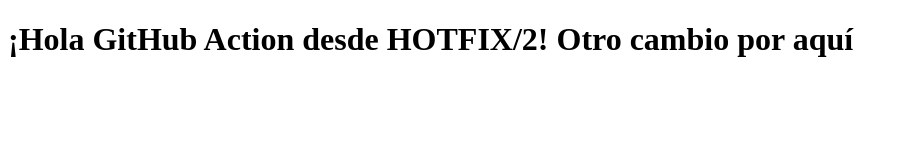
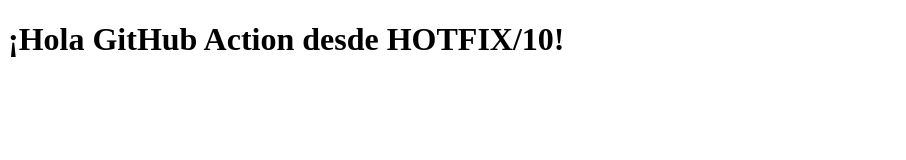
Before and after one commit to LeoAC0/hello-world-typescript_actions, a website: page index.html in a window 1280 px wide. Shown: the whole page, without its empty margins (0-906 px from the left). Drawn offline with Linux system fonts and the light colour scheme.

Commit message:
Cambio desde hotfix/10

```diff
--- a/index.html
+++ b/index.html
@@ -6,6 +6,6 @@
     <title>Test</title>
 </head>
 <body>
-    <h1>¡Hola GitHub Action desde HOTFIX/2! Otro cambio por aquí</h1>
+    <h1>¡Hola GitHub Action desde HOTFIX/10!</h1>
 </body>
 </html>
```
